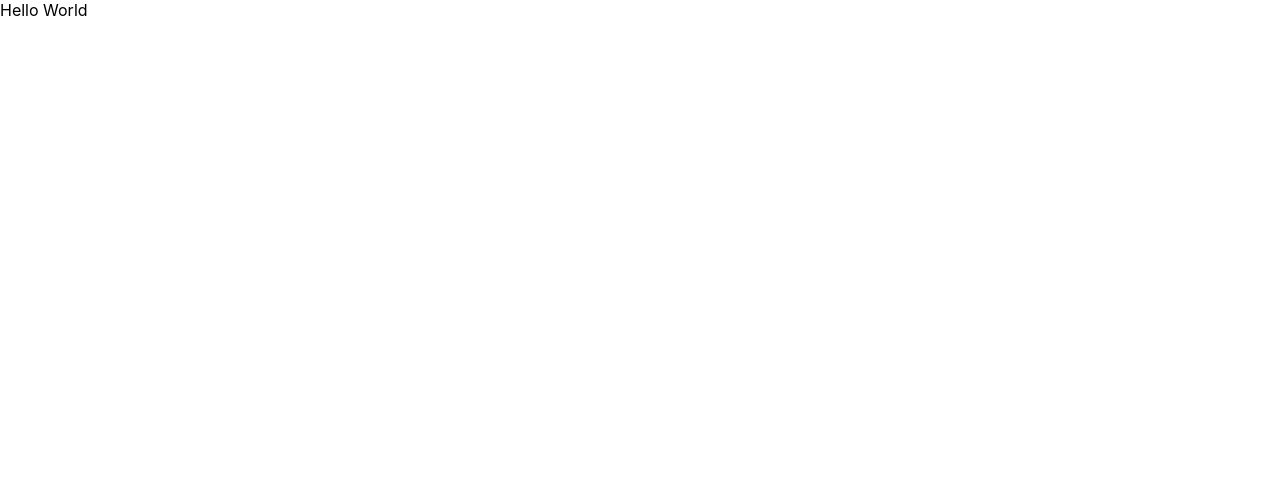
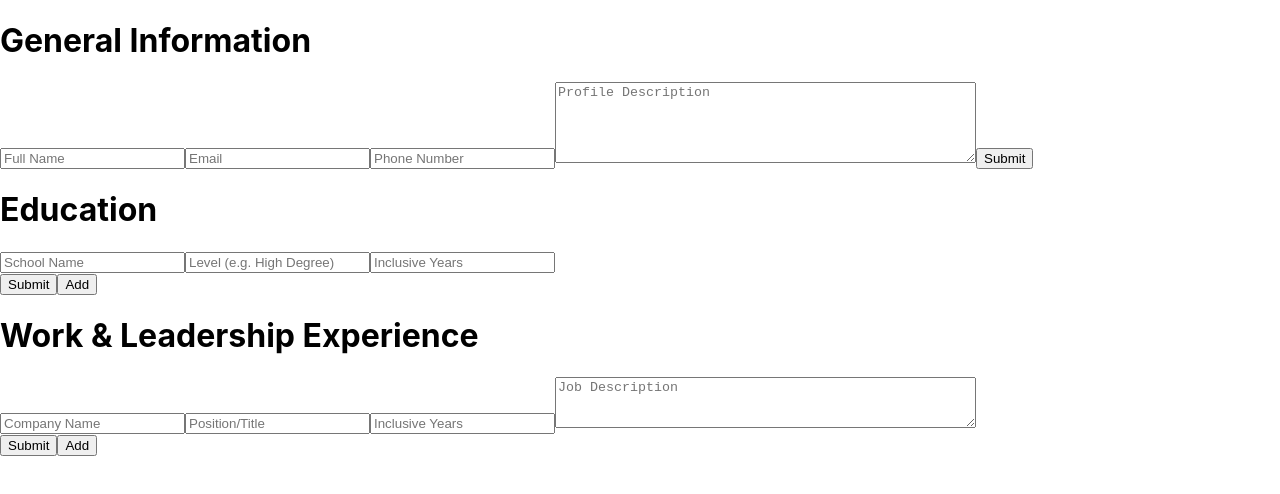
Before and after one commit to keaneatl/cv-application, a React (Create React App) app: page / in a window 1280 px wide. Shown: the top 494 px of the page. Built offline with nearby package versions, Linux system fonts and the light colour scheme.

Commit message:
Constructed basic markdown

```diff
--- a/src/App.js
+++ b/src/App.js
@@ -1,5 +1,87 @@
 function App() {
-  return <div className="App">Hello World</div>;
+  return (
+    <div className="App">
+      <div className="GenInfo">
+        <form>
+          <h1>General Information</h1>
+
+          <input
+            type="text"
+            className="FullName"
+            placeholder="Full Name"
+          ></input>
+
+          <input type="email" className="Email" placeholder="Email"></input>
+
+          <input
+            type="tel"
+            className="CellNum"
+            placeholder="Phone Number"
+          ></input>
+          <textarea
+            name="Description"
+            cols="50"
+            rows="5"
+            placeholder="Profile Description"
+          />
+          <button type="submit">Submit</button>
+        </form>
+      </div>
+      <div className="Education">
+        <form>
+          <h1>Education</h1>
+          <input
+            type="text"
+            className="SchoolName"
+            placeholder="School Name"
+          ></input>
+          <input
+            type="text"
+            className="SchoolLevel"
+            placeholder="Level (e.g. High Degree)"
+          ></input>
+          <input
+            type="text"
+            className="SchoolDur"
+            placeholder="Inclusive Years"
+          ></input>
+        </form>
+        <button type="submit">Submit</button>
+        <button type="button">Add</button>
+      </div>
+      <div className="WorkExp">
+        <form>
+          <h1>Work & Leadership Experience</h1>
+          <input
+            type="text"
+            className="CompanyName"
+            placeholder="Company Name"
+          ></input>
+          <input
+            type="text"
+            className="PositionTitle"
+            placeholder="Position/Title"
+          ></input>
+          <input
+            type="text"
+            className="WorkDur"
+            placeholder="Inclusive Years"
+          ></input>
+          <textarea
+            type="text"
+            className="JobDesc"
+            placeholder="Job Description"
+            cols="50"
+            rows="3"
+          ></textarea>
+        </form>
+        <button type="submit">Submit</button>
+        <button type="button">Add</button>
+      </div>
+
+      <div className="cv-container"></div>
+    </div>
+  );
 }
 
 export default App;
```
Also changed, not shown: src/components/Education.js (added), src/components/Form.js (deleted), src/components/MainContent.js (deleted), src/components/Sidebar.js (deleted), src/components/WorkExp.js (added), 1 other file (tests, documents, lock files or other folders).
